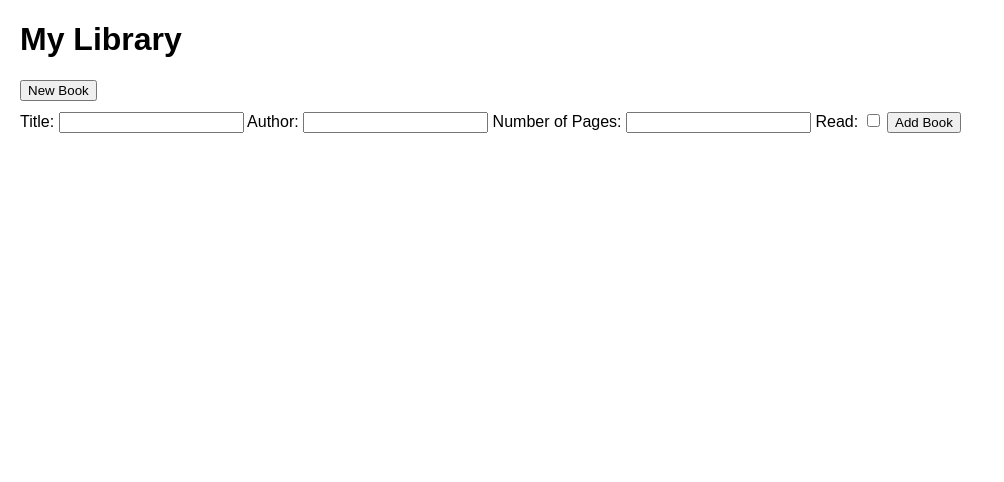
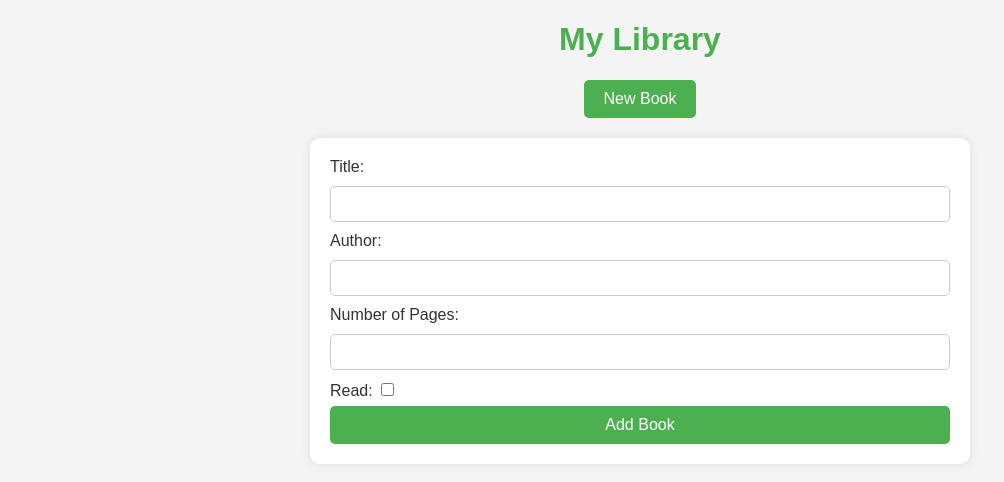
Before and after one commit to farrukh-ali-khan/odin-library, a plain HTML site: page index.html in a window 1280 px wide. Both pictures are taken after a click on the button "New Book". Shown: the whole page, without its empty margins (0-1004 px from the left). Drawn offline with Linux system fonts and the light colour scheme.

Commit message:
read me and UI

```diff
--- a/index.html
+++ b/index.html
@@ -20,8 +20,10 @@
         <label for="pages">Number of Pages:</label>
         <input type="number" id="pages" name="pages" required />
 
-        <label for="read">Read:</label>
-        <input type="checkbox" id="read" name="read" />
+        <div class="checkbox">
+          <label for="read">Read:</label>
+          <input type="checkbox" id="read" name="read" />
+        </div>
 
         <button type="submit">Add Book</button>
       </form>
--- a/styles.css
+++ b/styles.css
@@ -1,27 +1,112 @@
 body {
-    font-family: Arial, sans-serif;
+    font-family: 'Arial', sans-serif;
     margin: 20px;
+    background-color: #f4f4f4;
+    color: #333;
+}
+
+h1 {
+    text-align: center;
+    color: #4CAF50;
+}
+
+#new-book-btn {
+    display: block;
+    margin: 20px auto;
+    padding: 10px 20px;
+    background-color: #4CAF50;
+    color: white;
+    border: none;
+    border-radius: 5px;
+    cursor: pointer;
+    font-size: 16px;
+}
+
+#new-book-btn:hover {
+    background-color: #45a049;
+}
+
+#form-container {
+    margin: 20px auto;
+    padding: 20px;
+    background-color: white;
+    border-radius: 10px;
+    box-shadow: 0 0 10px rgba(0, 0, 0, 0.1);
+    width: 50%;
+}
+
+form#book-form {
+    display: flex;
+    flex-direction: column;
+}
+
+form#book-form label,
+form#book-form input {
+    margin-bottom: 10px;
+    font-size: 16px;
+}
+
+form#book-form input[type="text"],
+form#book-form input[type="number"] {
+    padding: 8px;
+    border: 1px solid #ccc;
+    border-radius: 5px;
+}
+
+form#book-form button[type="submit"] {
+    padding: 10px;
+    background-color: #4CAF50;
+    color: white;
+    border: none;
+    border-radius: 5px;
+    cursor: pointer;
+    font-size: 16px;
+}
+
+form#book-form button[type="submit"]:hover {
+    background-color: #45a049;
 }
 
 #library {
     display: flex;
     flex-wrap: wrap;
     gap: 10px;
+    justify-content: center;
 }
 
 .book-card {
-    border: 1px solid #000;
-    padding: 10px;
-    margin: 10px 0;
-    width: 25%;
+    border: 1px solid #ddd;
+    border-radius: 10px;
+    padding: 20px;
+    background-color: white;
+    box-shadow: 0 0 10px rgba(0, 0, 0, 0.1);
+    width: 200px;
     text-align: center;
+}
+
+.book-card h3 {
+    color: #4CAF50;
 }
 
 .book-card button {
     margin-top: 10px;
-    margin-right: 5px;
+    padding: 5px 10px;
+    background-color: #f44336;
+    color: white;
+    border: none;
+    border-radius: 5px;
+    cursor: pointer;
+    font-size: 14px;
 }
 
-form#book-form {
-    margin-top: 10px;
+.book-card button:hover {
+    background-color: #e53935;
 }
+
+.book-card .toggle-read-btn {
+    background-color: #ff9800;
+}
+
+.book-card .toggle-read-btn:hover {
+    background-color: #fb8c00;
+}
```
Also changed, not shown: 1 other file.
